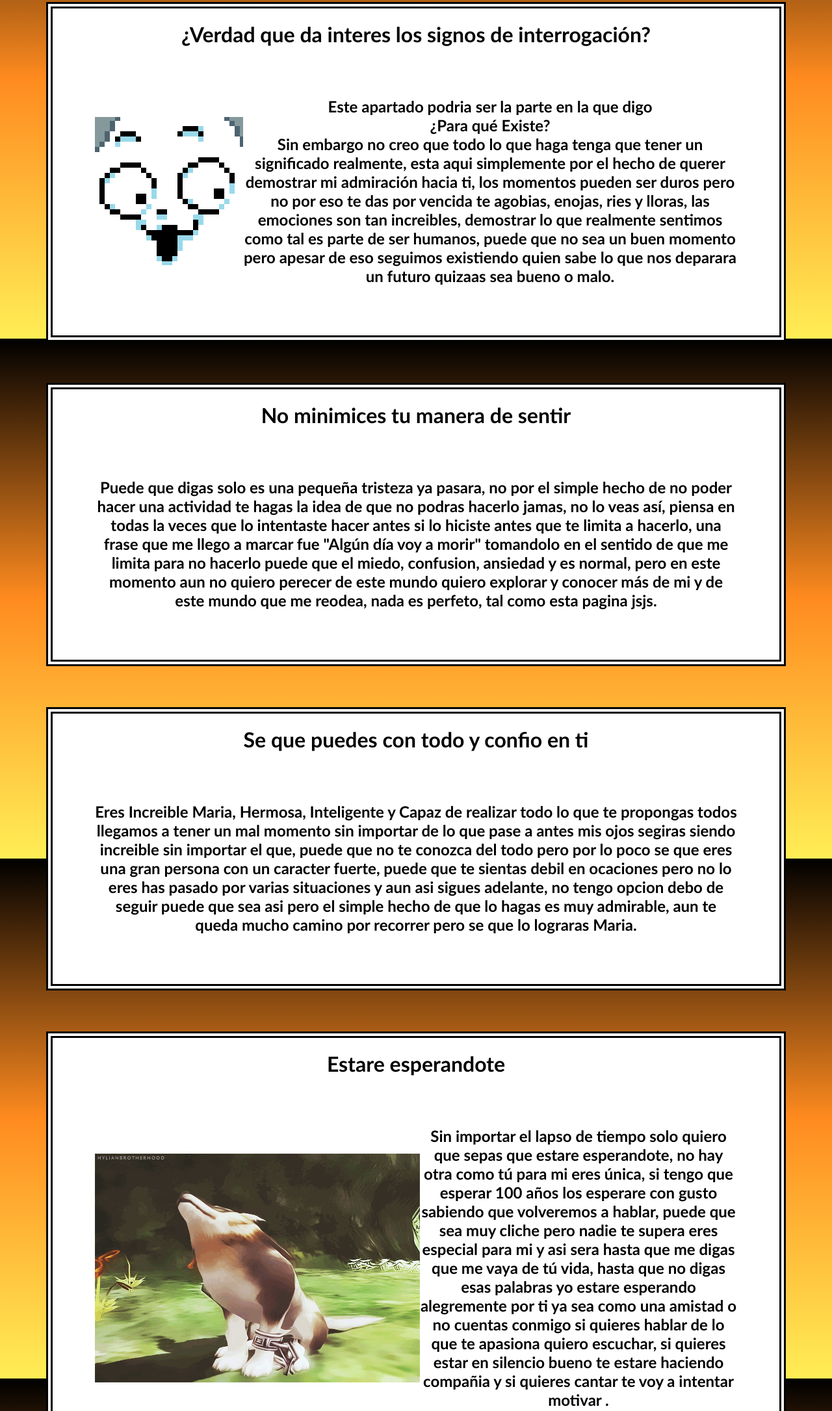
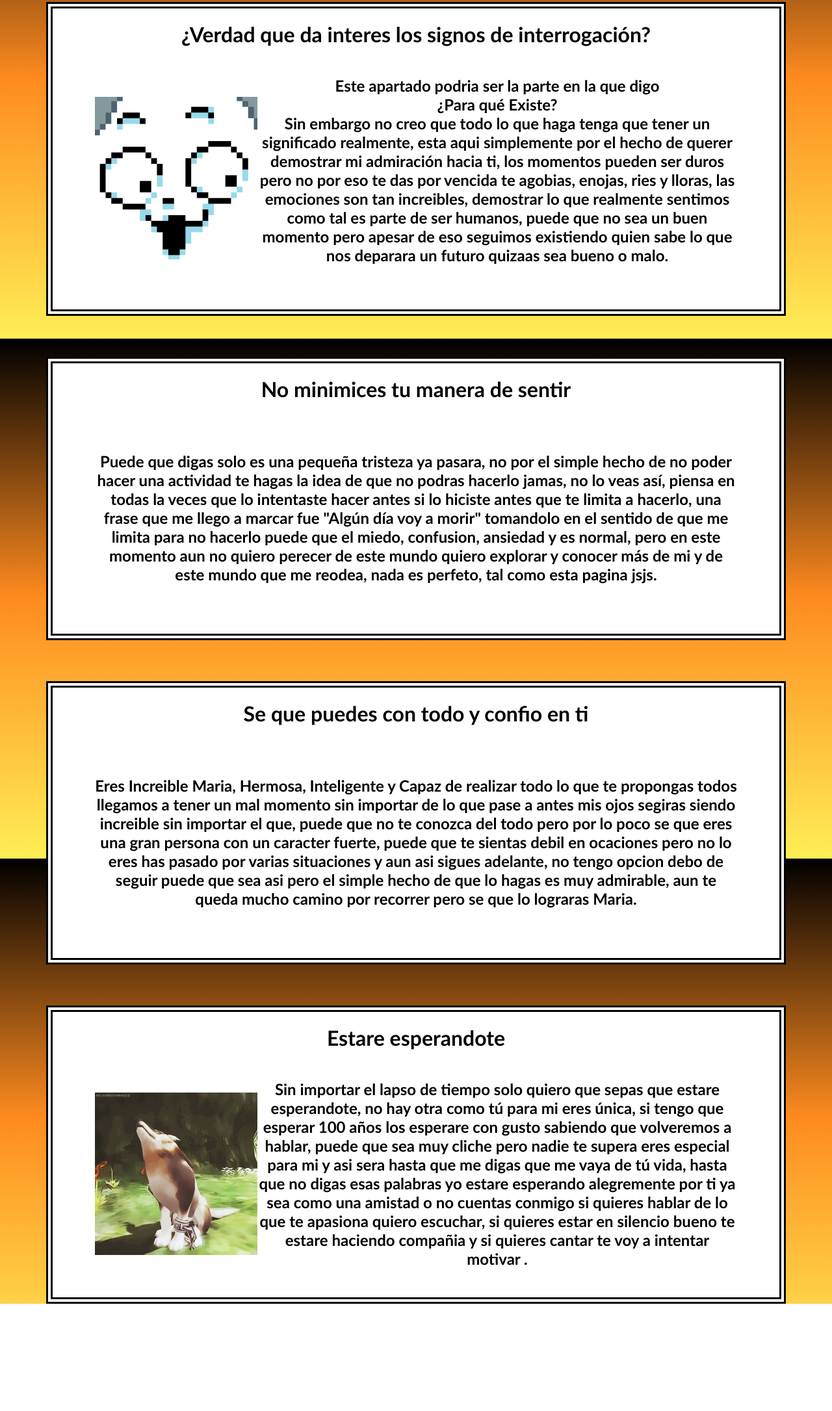
Before and after one commit to TheGames01/Para-ti-, a plain HTML site: page T-1.html in a window 1280 px wide. Shown: the part 279-2450 px from the top of the page at 65% size. After the commit the page ends 2285 px from the top, so only its background shows below. Drawn offline with Linux system fonts and the light colour scheme.

Commit message:
Update T-1.html

```diff
--- a/T-1.html
+++ b/T-1.html
@@ -11,7 +11,7 @@
 
         <h1>¿Verdad que da interes los signos de interrogación?
 
-       <div class="in-flex"><img src="T.gif"" aling="left" > <p >
+       <div class="in-flex"><img src="T.gif"" aling="left"  width="250px" height="250px > <p >
         <Font size="5px">Este apartado podria ser la parte en la que digo
         <br>¿Para qué Existe?<br>
         Sin embargo no creo que todo lo que haga tenga que tener un significado realmente, esta aqui
@@ -44,7 +44,7 @@
         </h1>
 
         <h1>Estare esperandote
-        <div class="in-flex"><img src="w.gif" margin="250PX"><p>
+        <div class="in-flex"><img src="w.gif" aling="left"  width="250px" height="250px><p>
         <Font size="5px">Sin importar el lapso de tiempo solo quiero que sepas que estare esperandote, no hay
         otra como tú para mi eres única, si tengo que esperar 100 años los esperare con gusto sabiendo que
         volveremos a hablar, puede que sea muy cliche pero nadie te supera eres especial para mi y asi sera
```
